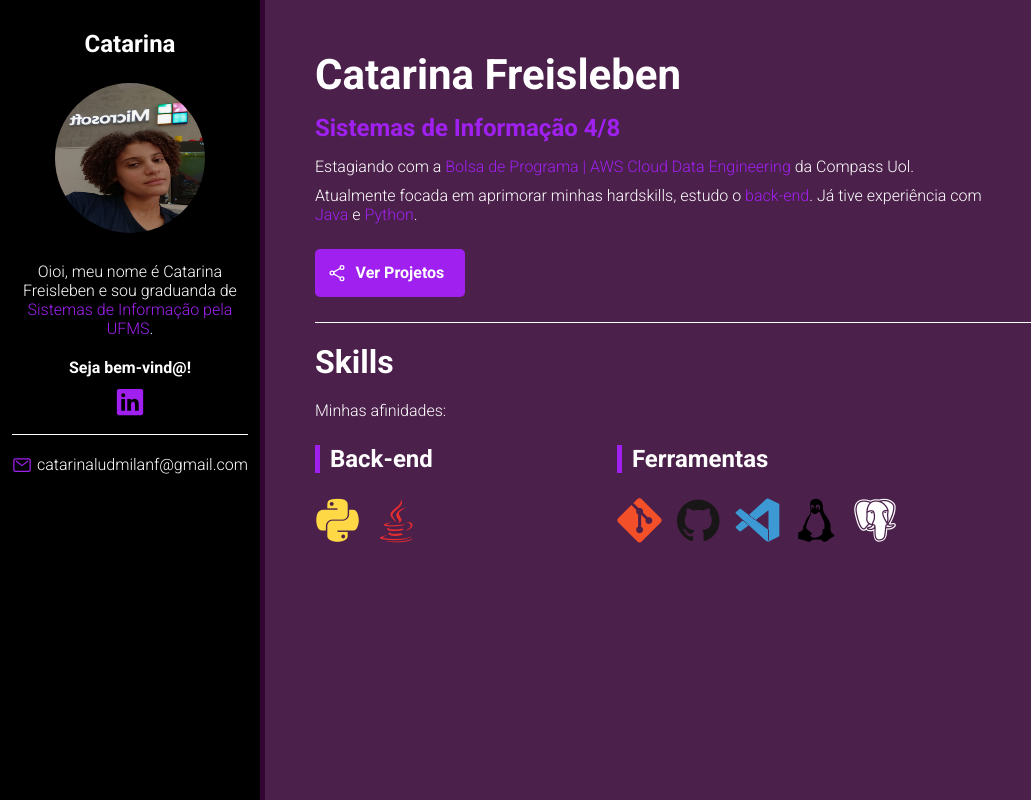
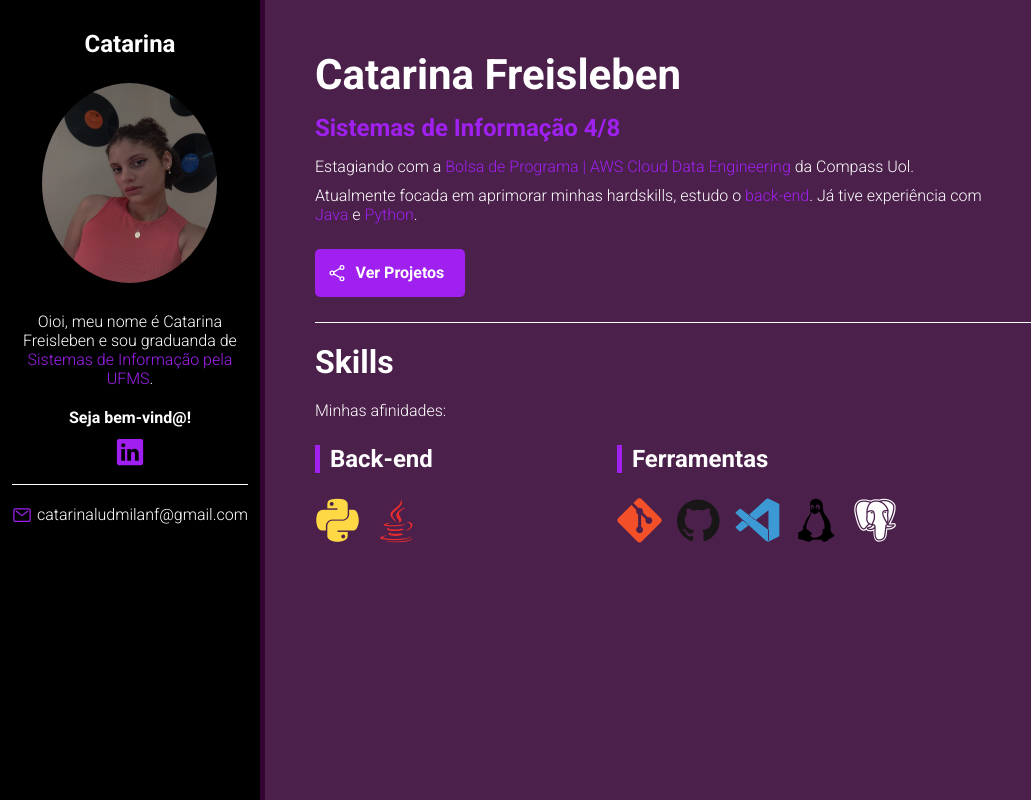
Before and after one commit to catarwnalud/catarwnalud.github.io, a plain HTML site: page index.html in a window 1280 px wide. Shown: the whole page, without its empty margins (0-1031 px from the left). Drawn offline with nearby package versions, Linux system fonts and the light colour scheme.

Commit message:
atualização

```diff
--- a/css/styles.css
+++ b/css/styles.css
@@ -55,8 +55,8 @@
 }
 
 #bio-img {
-    width: 150px;
-    height: 150px;
+    width: 175px;
+    height: 200px;
     border-radius: 50%;
     margin-bottom: 25px;
 }
--- a/index.html
+++ b/index.html
@@ -18,7 +18,7 @@
     <aside id="bio-container">
         <!-- SOBRE EU -->
         <h2>Catarina</h2>
-        <img id= "bio-img" src="WhatsApp Image 2023-07-28 at 13.36.10.jpeg" alt="Catarina Freisleben">
+        <img id= "bio-img" src="img/WhatsApp Image 2023-07-18 at 20.23.35.jpeg" alt="Catarina Freisleben">
 
         <p id="apt">Oioi, meu nome é Catarina Freisleben e sou graduanda de <span class="highlight">Sistemas de Informação pela UFMS</span>.</p>
 
```
